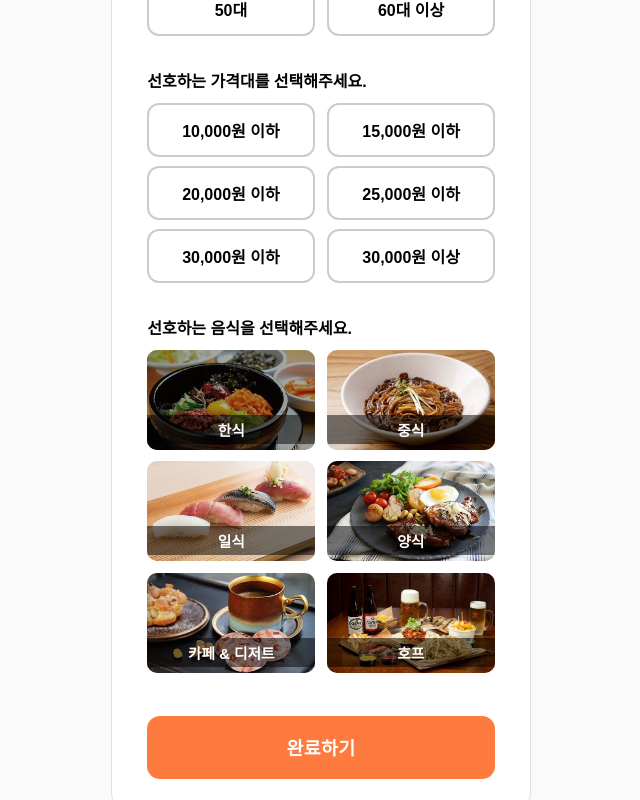
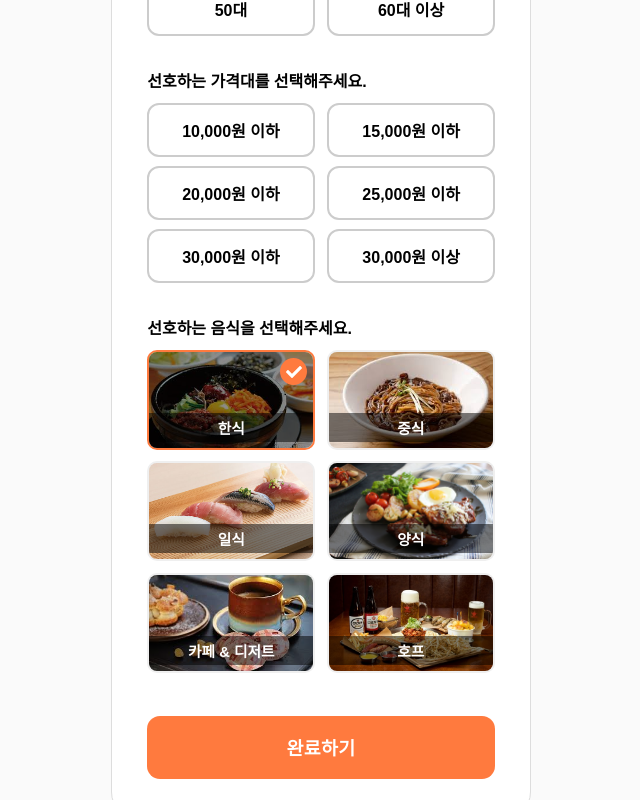
Before and after one commit to Food-Pick/FoodPick-Web, a Next.js app in the folder foodpick-nextjs-front/: page /signup/step2 in a window 1280 px wide. Both pictures are taken after a click on the button "한식". Shown: the part 662-1462 px from the top of the page, without its empty margins (319-959 px from the left). Built offline with nearby package versions, Linux system fonts and the light colour scheme; no server answers.

Commit message:
음식 카테고리 선택 디자인 변경

```diff
--- a/foodpick-nextjs-front/app/signup/step2/page.tsx
+++ b/foodpick-nextjs-front/app/signup/step2/page.tsx
@@ -5,6 +5,7 @@ import styles from '../../styles/SignupFormStep2.module.css';
 import Link from 'next/link';
 import Image from 'next/image';
 import { FiUser, FiEdit3 } from 'react-icons/fi';
+import { FaCheck } from 'react-icons/fa';
 import { useRouter } from 'next/navigation';
 import { useSignup, genderToNumber, ageGroupToNumber } from '../../contexts/SignupContext';
 
@@ -218,6 +219,11 @@ export default function SignupStep2() {
                   <Image src={food.image} alt={food.name} width={120} height={80} className={styles.foodImage} />
                   <div className={styles.overlay}></div>
                   <span className={styles.foodLabel}>{food.name}</span>
+                  {preferredFoods.includes(food.name) && (
+                    <span className={styles.checkIcon}>
+                      <FaCheck />
+                    </span>
+                  )}
                 </button>
               ))}
             </div>
--- a/foodpick-nextjs-front/app/styles/SignupFormStep2.module.css
+++ b/foodpick-nextjs-front/app/styles/SignupFormStep2.module.css
@@ -137,8 +137,13 @@
   overflow: hidden;
   cursor: pointer;
   padding: 0;
-  border: none;
+  border: 2px solid transparent;
   height: 100px;
+  transition: border-color 0.2s ease;
+}
+
+.foodItem.activeFood {
+  border-color: #ff7a3e;
 }
 
 .foodImage {
@@ -162,7 +167,7 @@
 }
 
 .foodItem.activeFood .overlay {
-  background-color: rgba(0, 0, 0, 0.35);
+  background-color: rgba(0, 0, 0, 0.45);
 }
 
 .foodLabel {
@@ -177,6 +182,21 @@
   background: rgba(0, 0, 0, 0.5);
   color: white;
   padding: 0.25rem 0;
+}
+
+.checkIcon {
+  position: absolute;
+  top: 6px;
+  right: 6px;
+  font-size: 1rem;
+  color: white;
+  background: #ff7a3e;
+  border-radius: 50%;
+  padding: 0.35rem;
+  z-index: 3;
+  display: flex;
+  justify-content: center;
+  align-items: center;
 }
 
 .signupBtn {
```
